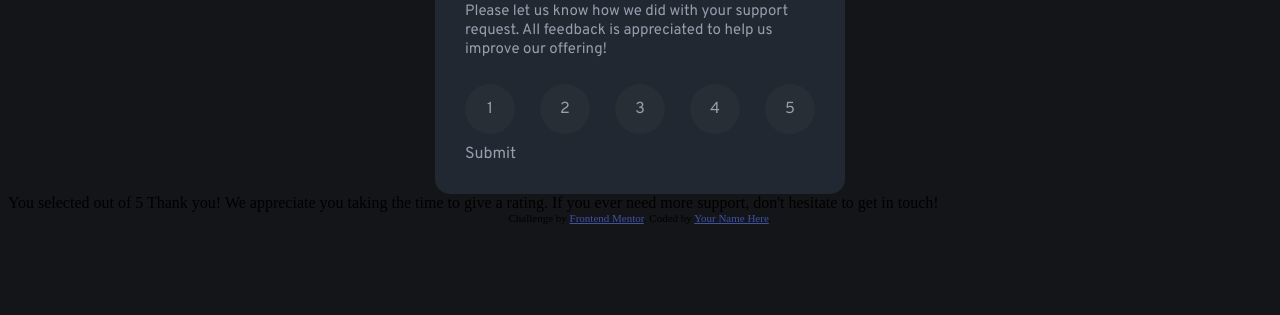
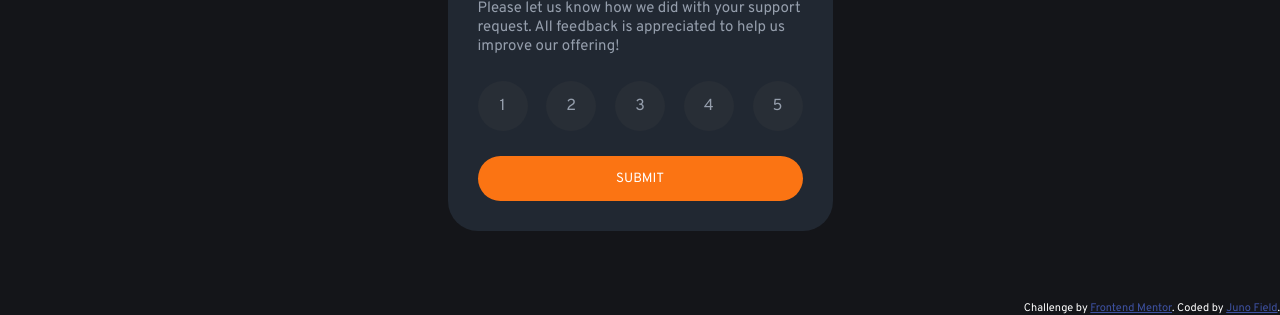
Before and after one commit to JunoField/fm1-interactive-rating-component, a website built with Parcel: page index.html in a window 1280 px wide. Shown: the part 485-800 px from the top of the page. Built offline with nearby package versions, Linux system fonts and the light colour scheme.

Commit message:
done everything on front page besides clickable buttons

```diff
--- a/index.html
+++ b/index.html
@@ -6,7 +6,7 @@
 
   <link rel="icon" type="image/png" sizes="32x32" href="./images/favicon-32x32.png">
   <link rel="stylesheet" href="style.scss">
-  <script href="hoverDetect.js"></script>
+  <script src="thanks.js"></script>
 
   <title>Frontend Mentor | Interactive rating component</title>
 
@@ -34,32 +34,24 @@
     to help us improve our offering!</p>
 
     <div id="selections">
-      <label class="select-circle">1<input type="radio" id="radio-one"></label>
+      <label class="select-circle" id="circle-one">1<input type="radio" id="radio-one"></label>
       <label class="select-circle">2<input type="radio" id="radio-two"></label>
       <label class="select-circle">3<input type="radio" id="radio-three"></label>
       <label class="select-circle">4<input type="radio" id="radio-four"></label>
       <label class="select-circle">5<input type="radio" id="radio-five"></label>
     </div>
 
-    Submit
+
+    <button type="button" id="submit-button" onclick="submitClicked()">SUBMIT</button>
   <!-- Rating state end -->
   </main>
 
-  <!-- Thank you state start -->
 
-  You selected <!-- Add rating here --> out of 5
-
-  Thank you!
-
-  We appreciate you taking the time to give a rating. If you ever need more support,
-  don't hesitate to get in touch!
-
-  <!-- Thank you state end -->
 
 
   <div class="attribution">
     Challenge by <a href="https://www.frontendmentor.io?ref=challenge" target="_blank">Frontend Mentor</a>.
-    Coded by <a href="#">Your Name Here</a>.
+    Coded by <a href="https://github.com/JunoField" target="_blank">Juno Field</a>.
   </div>
 </body>
 </html>
--- a/style.scss
+++ b/style.scss
@@ -8,11 +8,33 @@ $cardBgnd: #212832;
 $veryDarkBlue: #141519;
 
 
-
-
 body {
     background-color: $veryDarkBlue;
     align-content: center;
+
+}
+
+#centre-card{
+    background-color: $cardBgnd;
+    width: 325px;
+    margin: 25% auto auto auto;
+    border-radius: 30px;
+    padding: 30px;
+    font-family: 'Overpass';
+    color: $lightGrey;
+
+
+    h1{
+        font-weight: 700;
+        color: $white;
+        margin-top: 25px;
+        margin-bottom: 15px;
+    }
+
+    p{
+        font-weight: 400;
+        font-size: 15px;
+    }
 
 }
 
@@ -31,40 +53,12 @@ body {
 
 }
 
-
-
-#centre-card{
-    background-color: $cardBgnd;
-    width: 350px;
-    margin: 25% auto auto auto;
-    border-radius: 15px;
-    padding: 30px;
-    font-family: 'Overpass';
-    color: $lightGrey;
-
-
-    h1{
-        font-weight: 700;
-        color: $white;
-    }
-
-    p{
-        font-weight: 400;
-        font-size: 15px;
-    }
-
-
-
-
-}
-
 #selections{
     display: flex;
     flex-direction: row;
     padding: 10px 0px 10px 0px;
     justify-content: space-between;
 }
-
 
 /*credit for radio buttons: https://www.w3schools.com/howto/howto_css_custom_checkbox.asp*/
 .select-circle {
@@ -100,3 +94,32 @@ body {
     background-color: $orange;
     color: $white;
 }
+
+#submit-button{
+    margin-top: 15px;
+    height: 45px;
+    width: 100%;
+    border: none;
+    background-color: $orange;
+    border-radius: 25px;
+    font-family: 'Overpass';
+    color: $white;
+    font-weight: 400;
+    font-size: 16;
+
+
+}
+
+#submit-button:hover {
+    color: $orange;
+    background-color: $white;
+}
+
+
+.attribution{
+    position: fixed;
+    bottom: 0px;
+    right: 0px;
+    font-family: 'Overpass';
+    color: white;
+}
--- /dev/null
+++ b/thanks.js
@@ -0,0 +1,18 @@
+let thanksHTML = `
+<!-- Thank you state start -->
+
+<img src="images/illustration-thank-you.svg"/>
+
+You selected insertRatingHere out of 5
+
+Thank you!
+
+We appreciate you taking the time to give a rating. If you ever need more support,
+don't hesitate to get in touch!
+
+<!-- Thank you state end -->
+`;
+
+function submitClicked(event){
+    document.getElementById("centre-card").innerHTML = thanksHTML;
+}
```
Also changed, not shown: hoverDetect.js (+10 -1 lines), dist/illustration-thank-you.d4c15bf8.svg (added), dist/index.html, dist/thanks.html (added), 12 other files.
